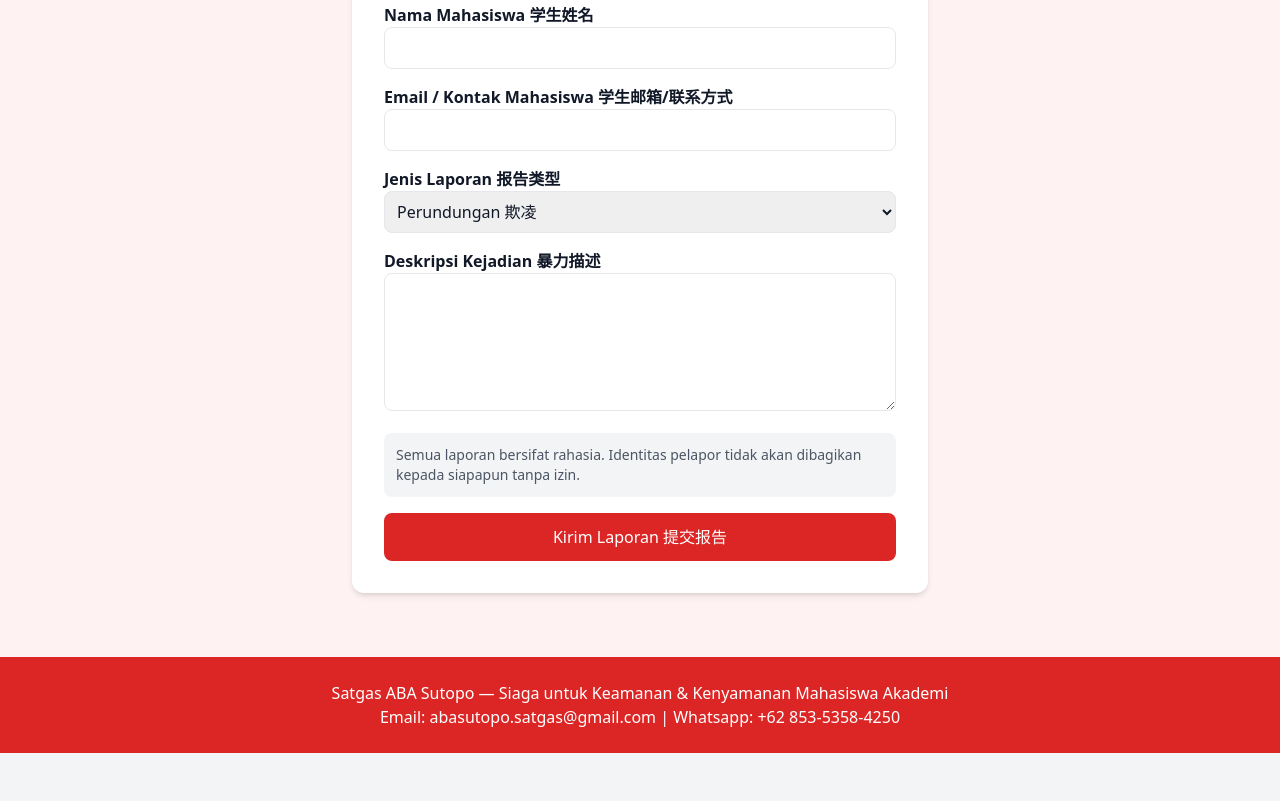
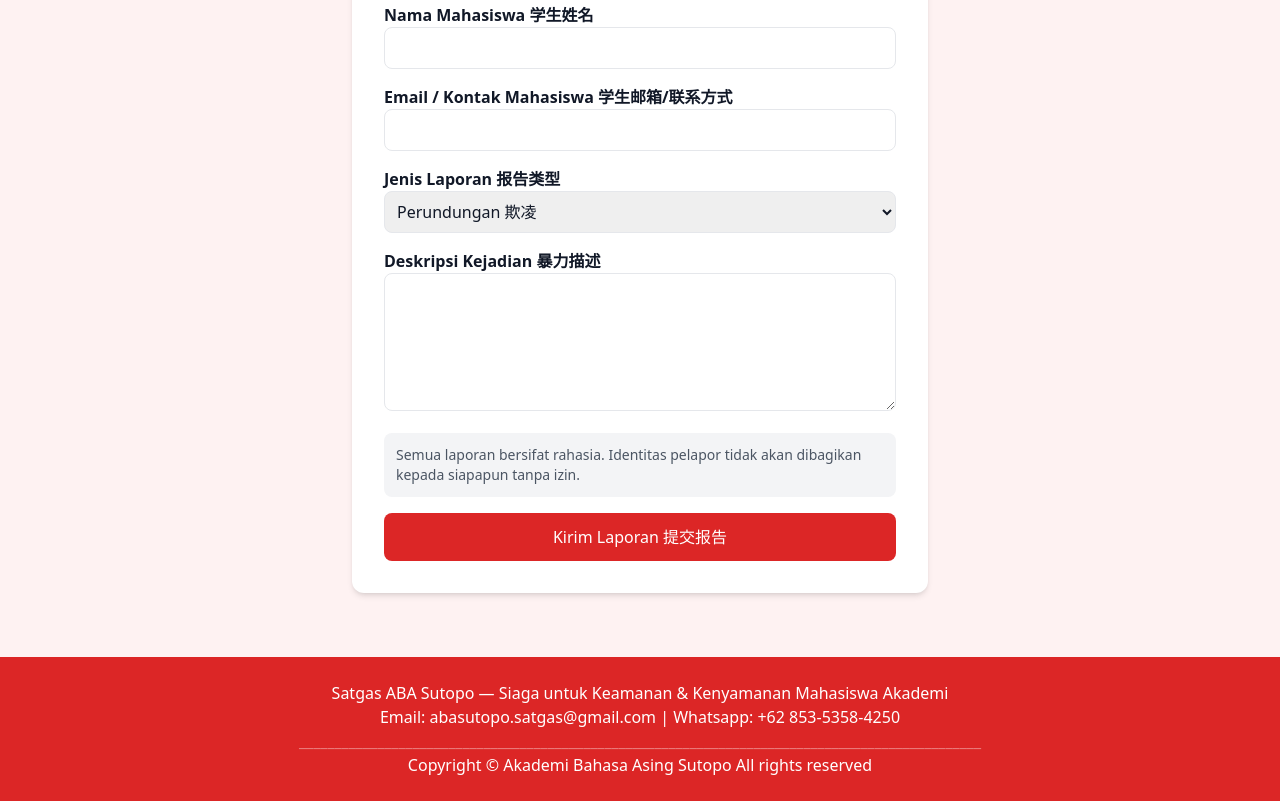
Before and after one commit to satgas-abasutopo/satgas, a plain HTML site: page index.html in a window 1280 px wide. Shown: the part 1153-1954 px from the top of the page. Before the commit the page ends 1906 px from the top, so only its background shows below. Drawn offline with nearby package versions, Linux system fonts and the light colour scheme.

Commit message:
Update index.html

```diff
--- a/index.html
+++ b/index.html
@@ -170,6 +170,10 @@
   <div class="container mx-auto text-center px-4">
     <p>Satgas ABA Sutopo — Siaga untuk Keamanan & Kenyamanan Mahasiswa Akademi</p>
     <p>Email: abasutopo.satgas@gmail.com | Whatsapp: +62 853-5358-4250</p>
+    <p class="opacity-40">________________________________________________________________________________________________</p>
+    <p data-translate="footerText2">
+      Copyright © Akademi Bahasa Asing Sutopo All rights reserved
+    </p>
   </div>
 </footer>
 
```
